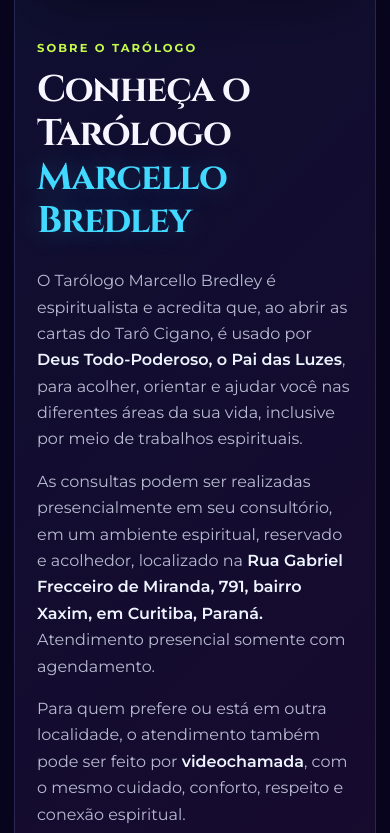
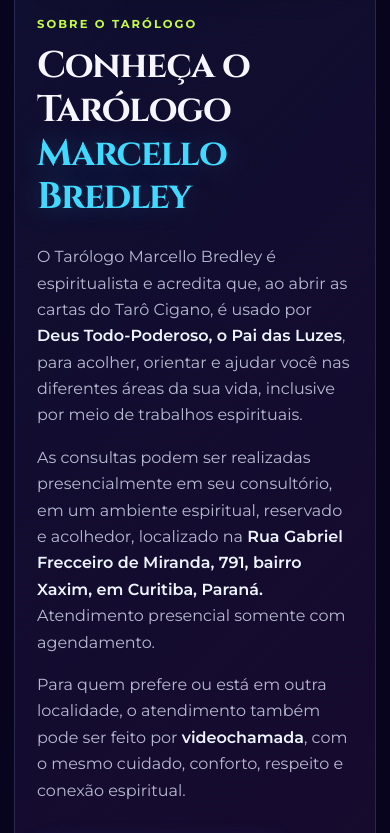
Before and after one commit to Jussilene/landing-mb, a plain HTML site: page index.html in a window 390 px wide. Shown: the part 1387-2220 px from the top of the page. Drawn offline with Linux system fonts and the light colour scheme.

Commit message:
Ajusta espaçamento após faixa de benefícios

```diff
--- a/index.html
+++ b/index.html
@@ -21,7 +21,7 @@
   <link rel="preconnect" href="https://fonts.googleapis.com">
   <link rel="preconnect" href="https://fonts.gstatic.com" crossorigin>
   <link href="https://fonts.googleapis.com/css2?family=Cinzel:wght@500;600;700&family=Montserrat:wght@400;500;600;700&display=swap" rel="stylesheet">
-  <link rel="stylesheet" href="styles.css?v=20260730-4">
+  <link rel="stylesheet" href="styles.css?v=20260730-5">
   <script type="application/ld+json">
   {
     "@context": "https://schema.org",
--- a/styles.css
+++ b/styles.css
@@ -820,6 +820,10 @@ main > section.about p strong{
   font-weight:600;
 }
 
+main > .trust-strip.reveal + section.section.about{
+  margin-top:32px;
+}
+
 .glass-card,
 .steps article{
   transition:transform .3s ease,border-color .3s ease,box-shadow .3s ease;
@@ -971,6 +975,10 @@ main > section.about .about-photo img{
     right:12px;
     bottom:12px;
   }
+
+  main > .trust-strip.reveal + section.section.about{
+    margin-top:24px;
+  }
 }
 
 @media(prefers-reduced-motion:reduce){
```
